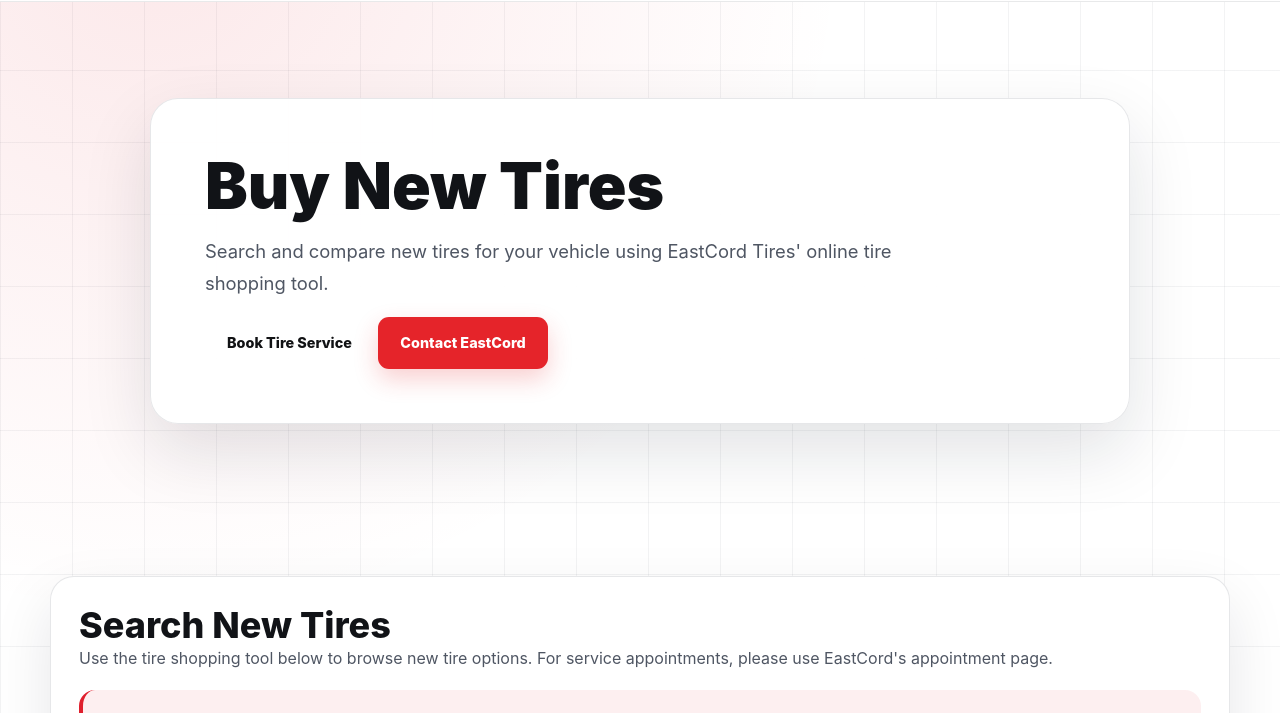
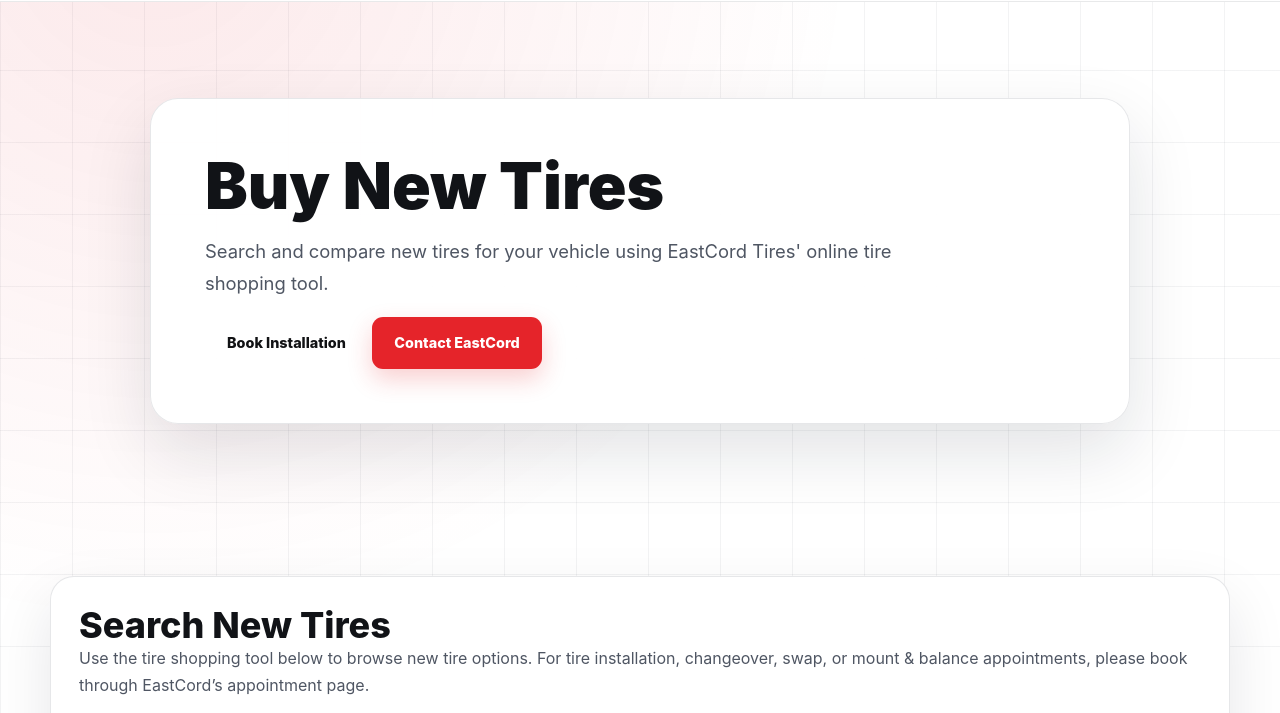
Before and after one commit to EastCordTiresInc/codexcode, a website: page new-tires.html in a window 1280 px wide. Shown: the part 74-787 px from the top of the page. Drawn offline with Linux system fonts and the light colour scheme; a script that the page names is missing.

Commit message:
Refine New Tires page appointment CTAs

```diff
--- a/new-tires.html
+++ b/new-tires.html
@@ -50,7 +50,7 @@
             <h1 id="new-tires-title">Buy New Tires</h1>
             <p>Search and compare new tires for your vehicle using EastCord Tires' online tire shopping tool.</p>
             <div class="account-actions">
-              <a class="button button-secondary" href="/appointment.html">Book Tire Service</a>
+              <a class="button button-secondary" href="/appointment.html">Book Installation</a>
               <a class="button button-primary" href="/#contact">Contact EastCord</a>
             </div>
           </div>
@@ -62,7 +62,7 @@
           <div class="new-tires-widget-card">
             <div>
               <h2 id="new-tires-widget-title">Search New Tires</h2>
-              <p>Use the tire shopping tool below to browse new tire options. For service appointments, please use EastCord's appointment page.</p>
+              <p>Use the tire shopping tool below to browse new tire options. For tire installation, changeover, swap, or mount &amp; balance appointments, please book through EastCord’s appointment page.</p>
             </div>
             <p class="tireconnect-message" data-tireconnect-message hidden></p>
             <div class="tireconnect-shell" data-tireconnect-shell>
```
